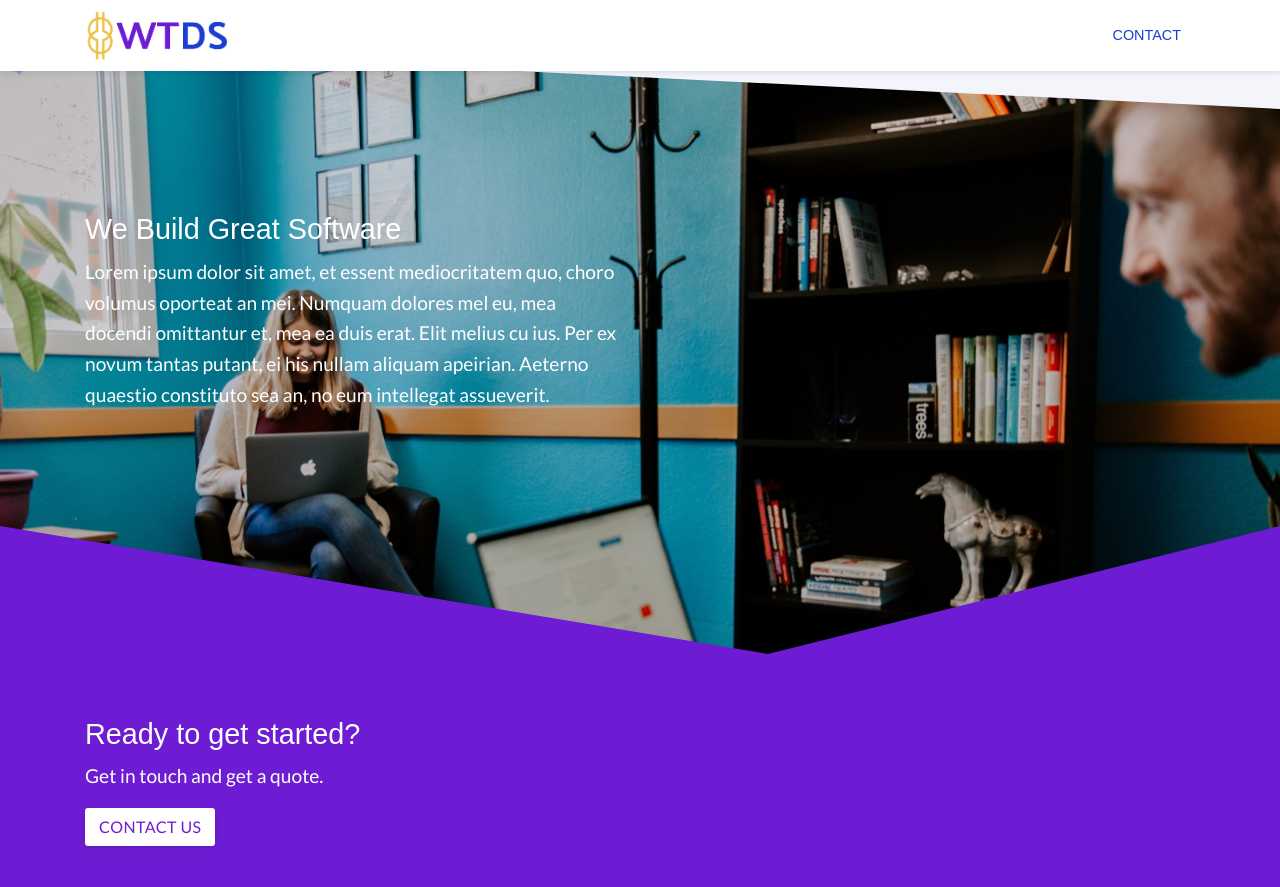
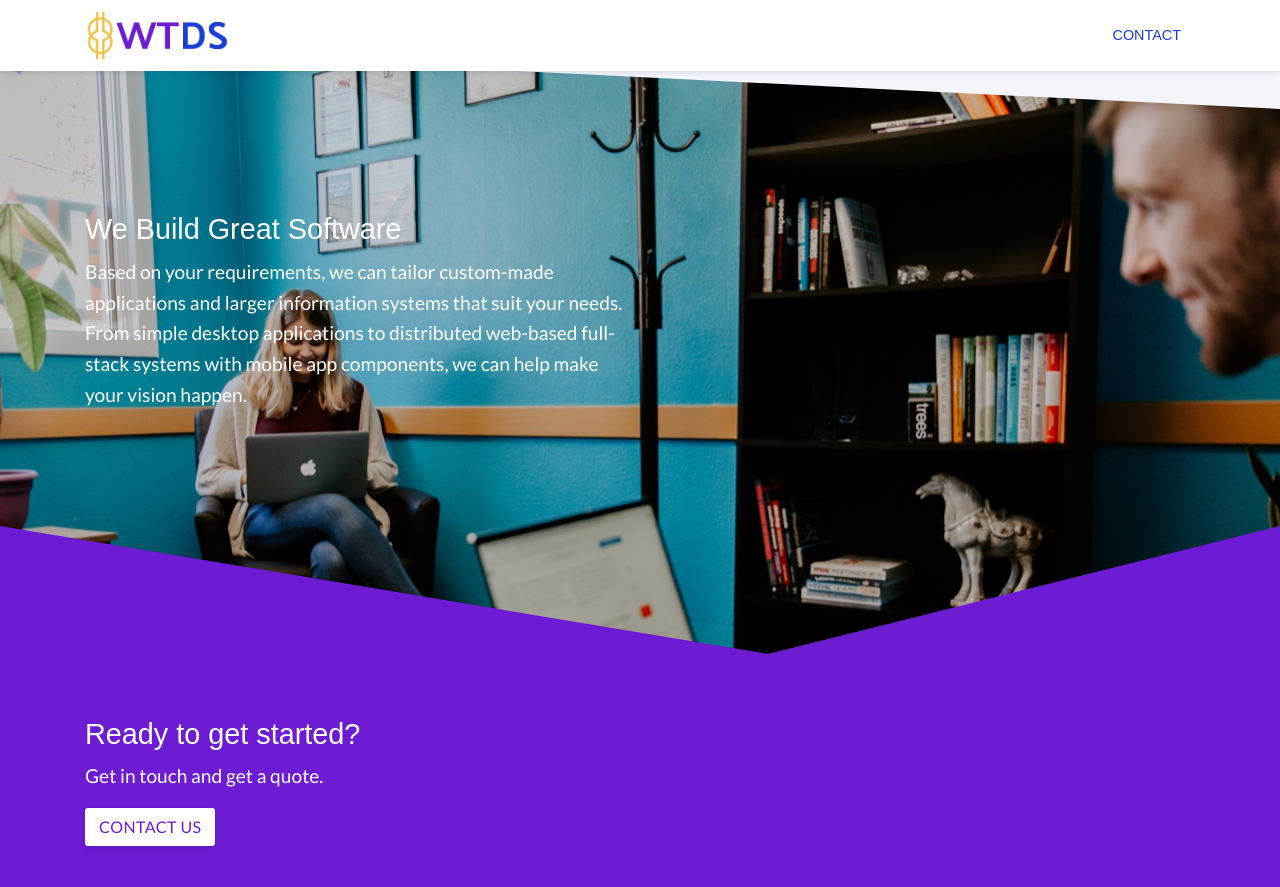
Before and after one commit to wtdecisionsystems/mainsite, a Jekyll site: the page built from pages/services.html, in a window 1280 px wide and 900 px high, scrolled down 1409 px. Shown: the top 887 px of the window. Built offline with Jekyll 4.4.1, drawn with Linux system fonts in a browser that asks for light colours; some web fonts are replaced; a script that is not in the unit is left out.

Commit message:
Minor updates to CMS and some info.

```diff
--- a/_config.yml
+++ b/_config.yml
@@ -61,9 +61,11 @@
     splash_one_image: assets/images/undraw_post_online_dkuk.svg
     splash_one_heading: We Help Business Grow
     splash_one_paragraph:
-      COMING SOON!
+      From data-driven machine learning to data warehousing and
+      client-first software development, we can help you improve
+      your business workflows or even explore and implement new ones.
     #splash_one_link_url: work
-    splash_one_link_url: /
+    #splash_one_link_url: /
     splash_one_link_text: Our Work
     show_partners: false
     show_work_section: false
@@ -76,11 +78,10 @@
     splash_one_background_image: assets/images/kaleidico-754543-unsplash.jpg
     splash_one_heading: We build great software
     splash_one_paragraph:
-      Lorem ipsum dolor sit amet, et essent mediocritatem quo, choro volumus
-      oporteat an mei. Numquam dolores mel eu, mea docendi omittantur et, mea ea
-      duis erat. Elit melius cu ius. Per ex novum tantas putant, ei his nullam
-      aliquam apeirian. Aeterno quaestio constituto sea an, no eum intellegat
-      assueverit.
+      Based on your requirements, we can tailor custom-made applications
+      and larger information systems that suit your needs.  From simple
+      desktop applications to distributed web-based full-stack systems
+      with mobile app components, we can help make your vision happen.
   contact_cta:
     heading: Ready to get started?
     subheading: Get in touch and get a quote.
```
Also changed, not shown: admin/config.yml (+4 -8 lines), assets/images/tn.png.
